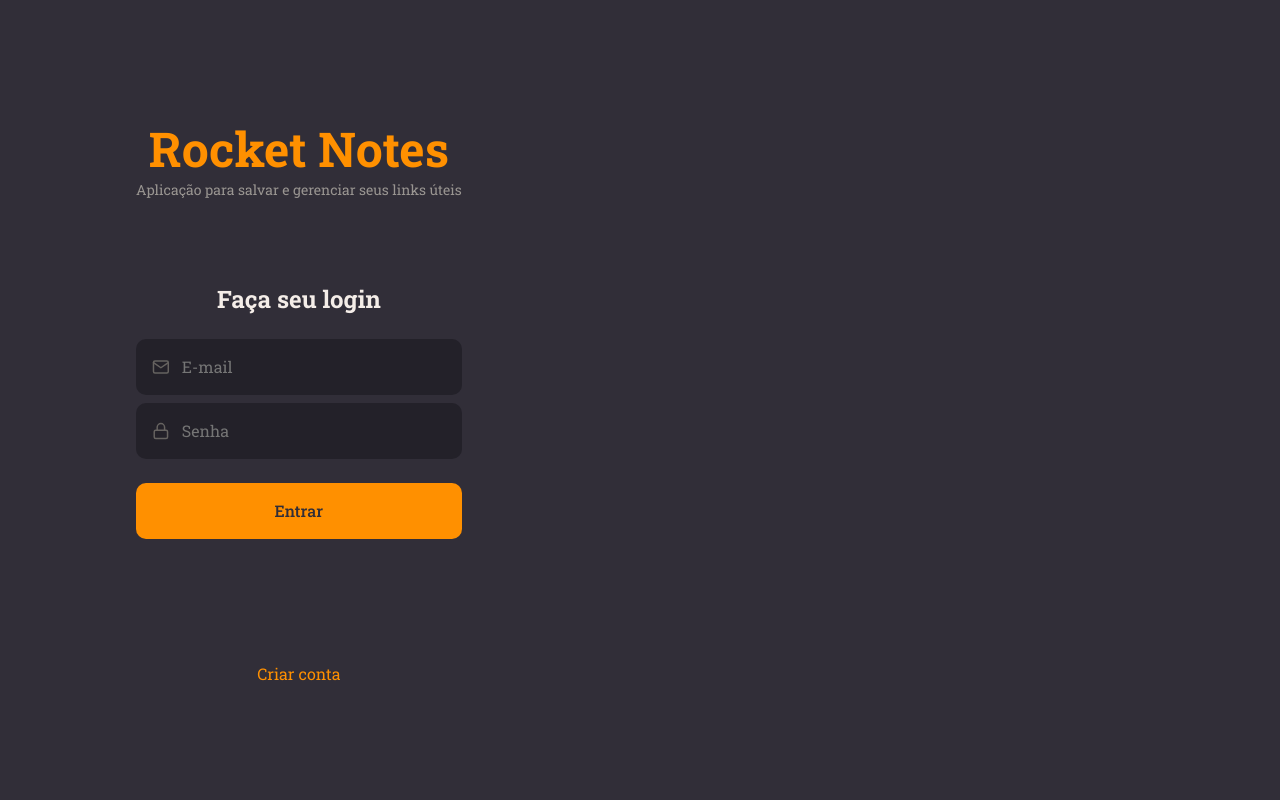
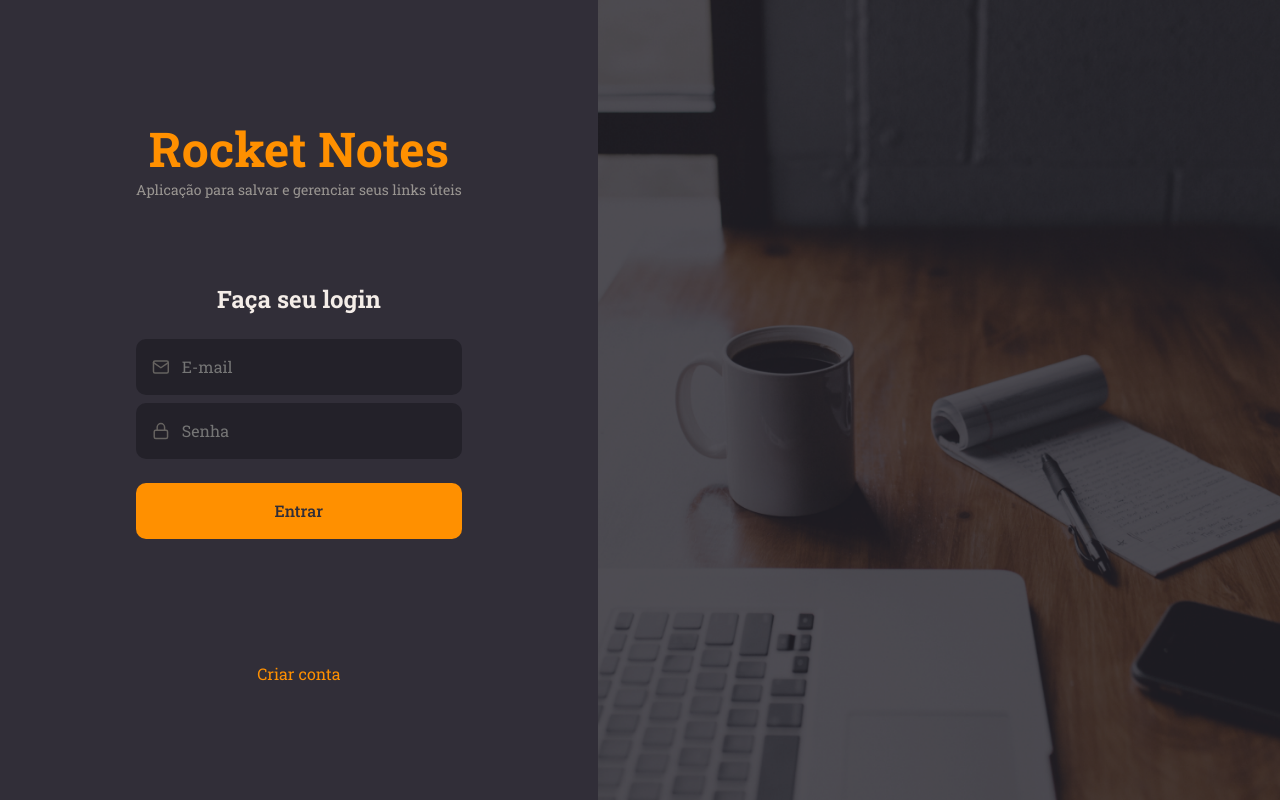
Before and after one commit to AxelSelbach/stage_8_rocketnotes_frontend, a React (Vite) app: page / in a window 1280 px wide. Built offline with nearby package versions, Linux system fonts and the light colour scheme.

Commit message:
background image

```diff
--- a/src/pages/SignIn/index.jsx
+++ b/src/pages/SignIn/index.jsx
@@ -1,4 +1,4 @@
-import { Container, Form } from "./styles";
+import { Container, Form, Background } from "./styles";
 import { Input } from '../../components/Input';
 import { Button } from '../../components/Button';
 
@@ -30,6 +30,8 @@
           Criar conta
         </a>
       </Form>
+
+      <Background />
     </Container>
    );
 }
--- a/src/pages/SignIn/styles.js
+++ b/src/pages/SignIn/styles.js
@@ -1,4 +1,5 @@
 import styled from "styled-components";
+import backgroundImg from "../../assets/Background.png"
 
 export const Container = styled.div`
   height: 100vh;
@@ -37,3 +38,9 @@
   }
 
 `
+
+export const Background = styled.div`
+  flex: 1;
+  background: url(${backgroundImg}) no-repeat center center;
+  background-size: cover;
+`
```
Also changed, not shown: src/assets/Background.png (added).
